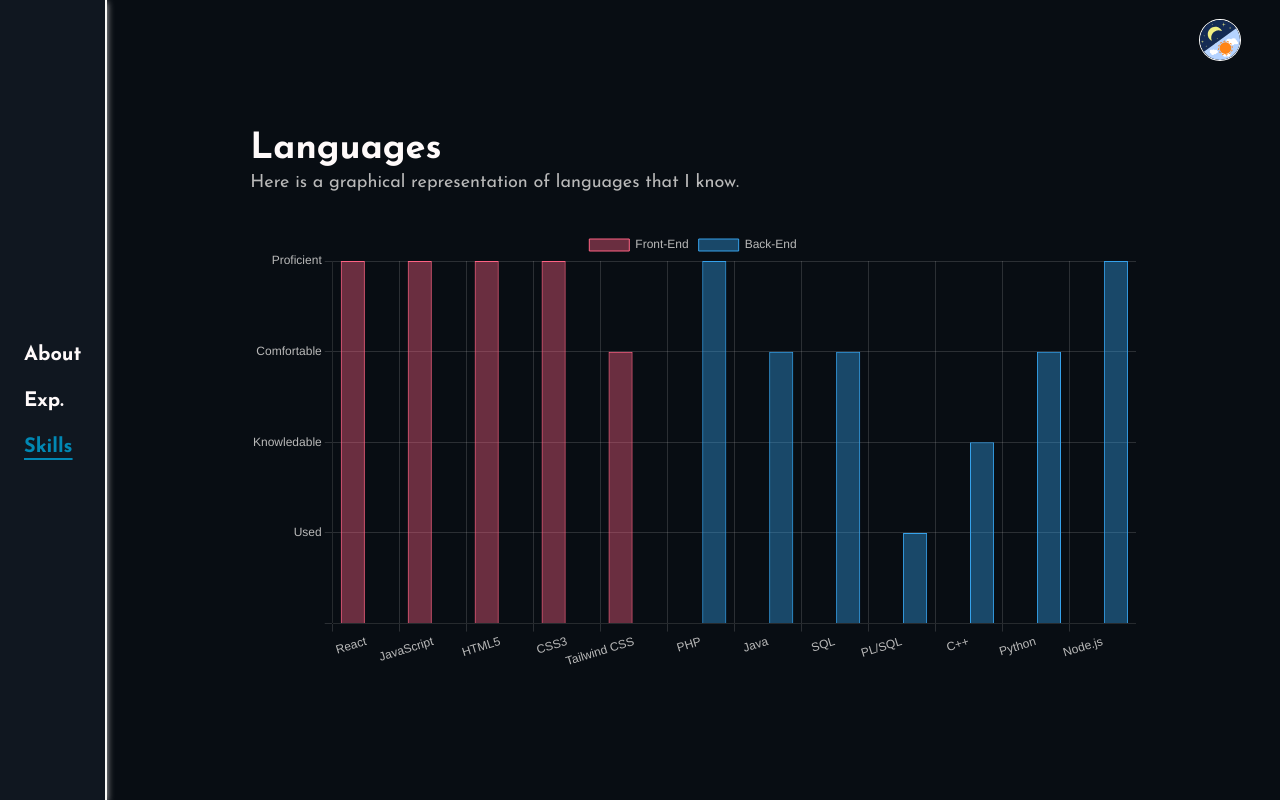
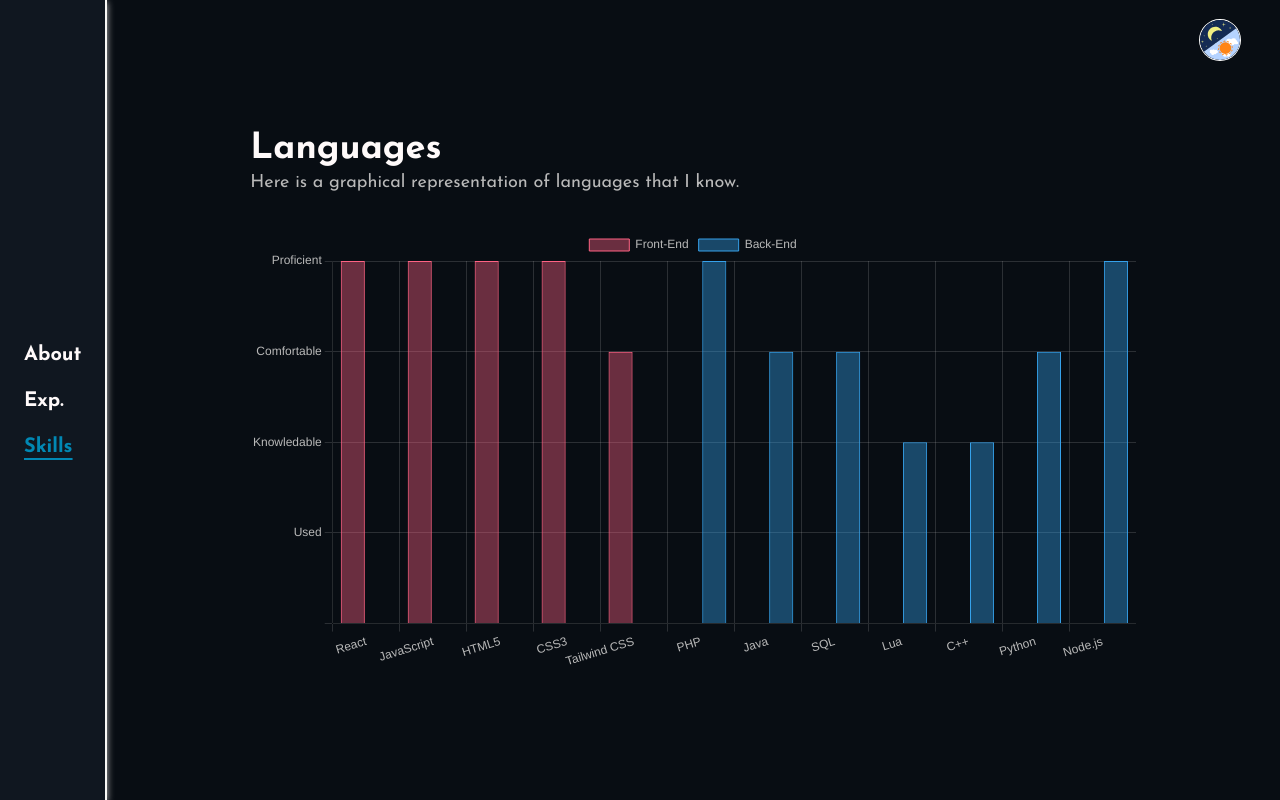
Before and after one commit to Vinzent786/Vincent-Portfolio, a React (Vite) app: page /main/skills in a window 1280 px wide. Built offline with nearby package versions, Linux system fonts and the light colour scheme.

Commit message:
Added Lua to skills chart

```diff
--- a/src/Components/AppLayout/Skills.jsx
+++ b/src/Components/AppLayout/Skills.jsx
@@ -50,8 +50,8 @@
             const
                 frontEndLabels = ['React', 'JavaScript', 'HTML5', 'CSS3', 'Tailwind CSS'],
                 frontEndData = [100, 100, 100, 100, 75],
-                backEndLabels = ['PHP', 'Java', 'SQL', 'PL/SQL', 'C++', 'Python', 'Node.js'],
-                backEndData = [100, 75, 75, 25, 50, 75, 100];
+                backEndLabels = ['PHP', 'Java', 'SQL', 'Lua', 'C++', 'Python', 'Node.js'],
+                backEndData = [100, 75, 75, 50, 50, 75, 100];
 
 
             switch (type) {
```
